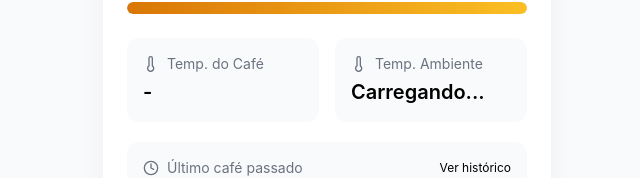
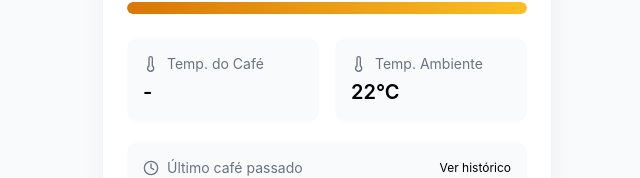
Before and after one commit to alisongonpereira/cafe-lab-dashboard, a plain HTML site: page index.html in a window 1280 px wide. Shown: the part 416-594 px from the top of the page, without its empty margins (313-953 px from the left). Drawn offline with nearby package versions, Linux system fonts and the light colour scheme; no server answers.

Commit message:
Update index.html

```diff
--- a/index.html
+++ b/index.html
@@ -215,7 +215,7 @@
 
     // Configuração da API do OpenWeatherMap (plano gratuito)
     let weatherApiKey = "ab9672e995a26a94a9ed7eb8ab239683"; // Substitua pela sua chave
-    let location = "Ribeirão Preto,BR"; // Localização para obter a temperatura
+    let weatherLocation = "Ribeirão Preto,BR"; // Localização para obter a temperatura
 
     // Elementos do DOM
     const authButton = document.getElementById('authButton');
@@ -480,7 +480,7 @@
     // BUSCAR DADOS METEOROLÓGICOS via OpenWeatherMap (plano gratuito)
     async function fetchWeatherData() {
       try {
-        const response = await fetch(`https://api.openweathermap.org/data/2.5/weather?q=${location}&units=metric&appid=${weatherApiKey}`);
+        const response = await fetch(`https://api.openweathermap.org/data/2.5/weather?q=${weatherLocation}&units=metric&appid=${weatherApiKey}`);
         if(!response.ok) throw new Error('Falha ao buscar dados meteorológicos');
         const data = await response.json();
         const temp = Math.round(data.main.temp);
```
